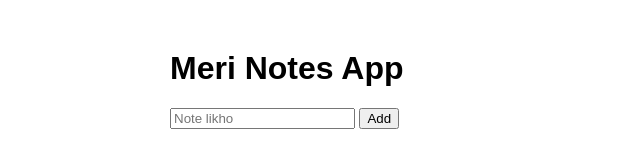
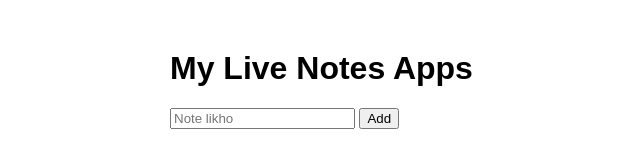
Before and after one commit to shivamsingh0935/my-web-app, a website: page public/index.html in a window 1280 px wide. Shown: the whole page, without its empty margins (220-860 px from the left). Drawn offline with Linux system fonts and the light colour scheme; no server answers.

Commit message:
new change

```diff
--- a/public/index.html
+++ b/public/index.html
@@ -2,7 +2,7 @@
 <html>
 <head><title>Notes App</title></head>
 <body style="font-family:Arial;max-width:500px;margin:50px auto">
-  <h1>Meri Notes App</h1>
+  <h1>My Live Notes Apps</h1>
   <input id="text" placeholder="Note likho">
   <button onclick="addNote()">Add</button>
   <ul id="list"></ul>
```
